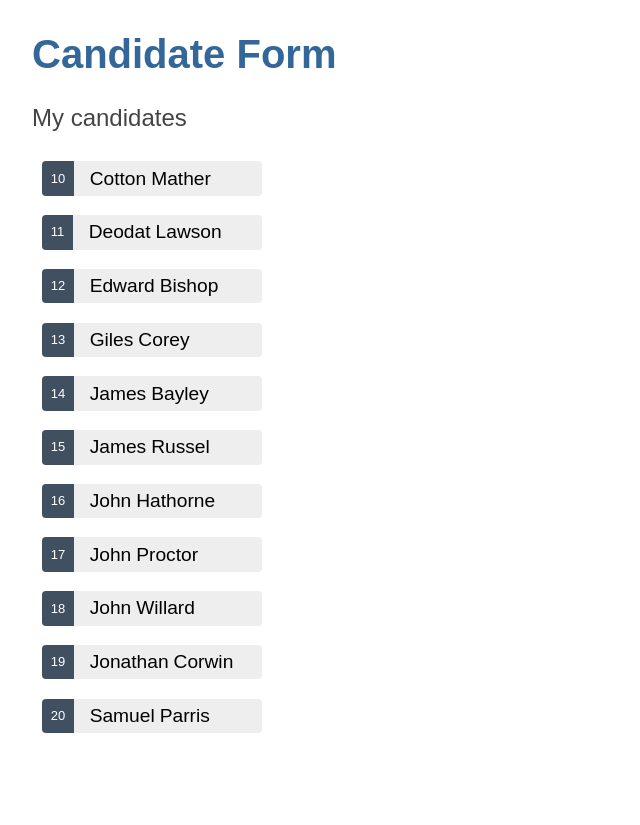
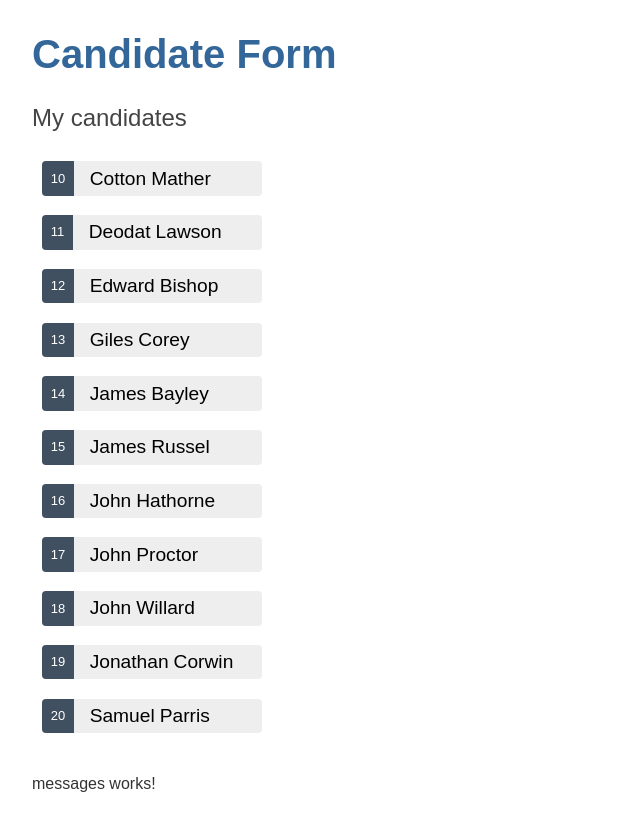
Before and after one commit to KowKamil/candidate-test, an Angular app: page / in a window 1280 px wide. Shown: the whole page, without its empty margins (0-640 px from the left). Before the commit the page ends 800 px from the top, so only its background shows below. Built offline with nearby package versions, Linux system fonts and the light colour scheme.

Commit message:
Added messages component

```diff
--- a/src/app/app.component.html
+++ b/src/app/app.component.html
@@ -1,2 +1,3 @@
 <h1>{{title}}</h1>
 <app-candidates></app-candidates>
+<app-messages></app-messages>
--- a/src/app/app.module.ts
+++ b/src/app/app.module.ts
@@ -5,9 +5,10 @@
 import { AppComponent } from './app.component';
 import { CandidatesComponent } from './candidates/candidates.component';
 import { CandidateDetailComponent } from './candidate-detail/candidate-detail.component';
+import { MessagesComponent } from './messages/messages.component';
 
 @NgModule({
-  declarations: [AppComponent, CandidatesComponent, CandidateDetailComponent],
+  declarations: [AppComponent, CandidatesComponent, CandidateDetailComponent, MessagesComponent],
   imports: [BrowserModule, FormsModule],
   providers: [],
   bootstrap: [AppComponent],
--- /dev/null
+++ b/src/app/messages/messages.component.html
@@ -0,0 +1 @@
+<p>messages works!</p>
--- /dev/null
+++ b/src/app/messages/messages.component.ts
@@ -0,0 +1,15 @@
+import { Component, OnInit } from '@angular/core';
+
+@Component({
+  selector: 'app-messages',
+  templateUrl: './messages.component.html',
+  styleUrls: ['./messages.component.css']
+})
+export class MessagesComponent implements OnInit {
+
+  constructor() { }
+
+  ngOnInit(): void {
+  }
+
+}
```
Also changed, not shown: src/app/messages/messages.component.css (added), 1 other file (tests, documents, lock files or other folders).
